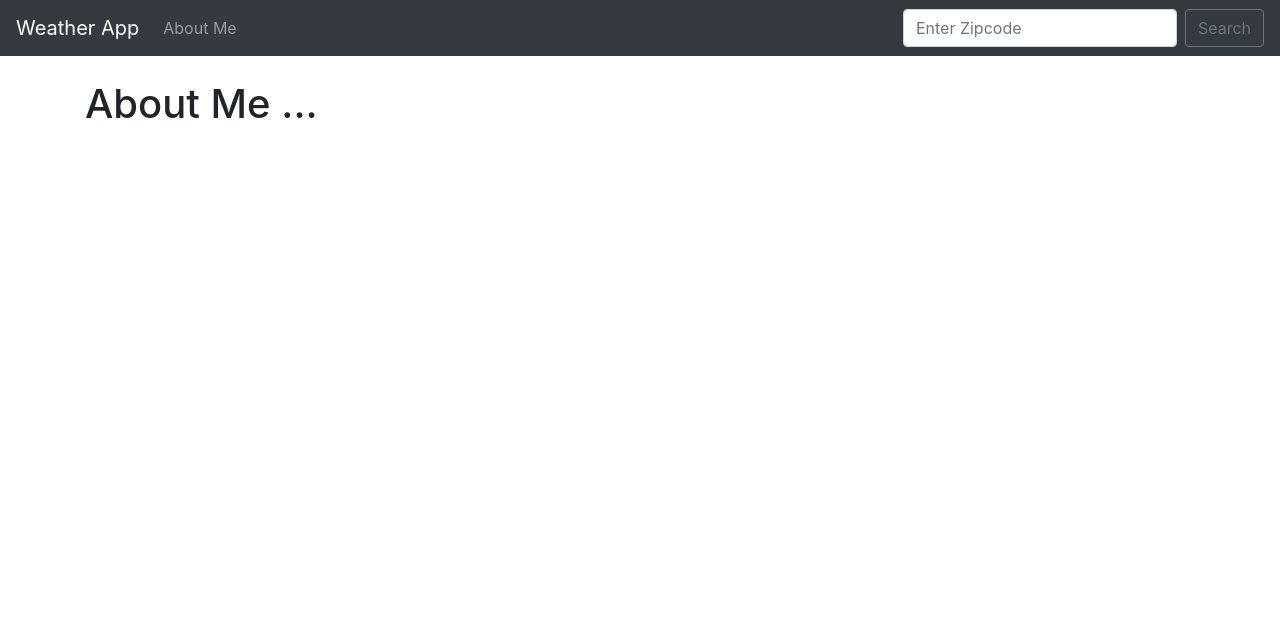
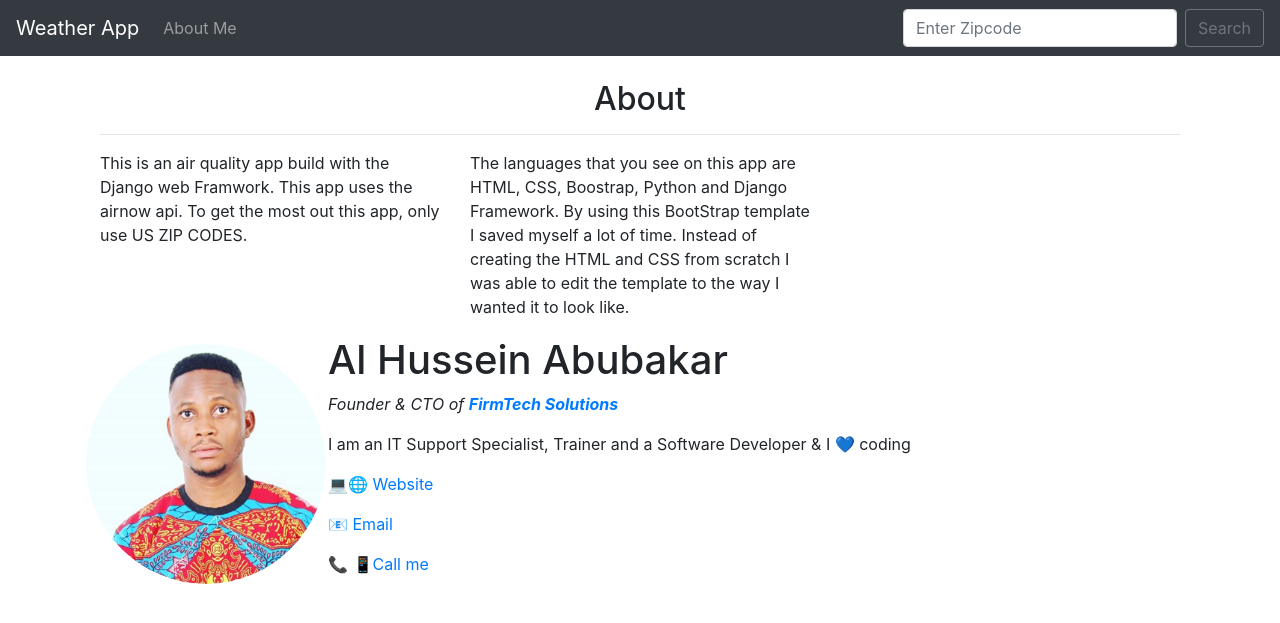
Before and after one commit to atldrake/WeatherApp, a Django app: template lookup/templates/about.html in a window 1280 px wide. Shown: the top 623 px of the page. Run offline with Django 3.2, Linux system fonts and the light colour scheme; the template is opened without the code that fills it, so the values that code supplies are empty; some libraries are stand-ins or nearby versions.

Commit message:
About me

```diff
--- a/lookup/templates/about.html
+++ b/lookup/templates/about.html
@@ -1,7 +1,55 @@
 {% extends 'base.html'%}
 
 {% block content %}
+<style>
+.img-circle{
+    border-radius: 50%;
 
-<h1>About Me ...</h1>
+}
+img{
+    display: inline-block;
+    vertical-align: middle;
+    height: auto;
+    border-style: none;
+}
+#about-img{
+    max-width: 15em;
+    position: relative;
+
+}
+</style>
+<!-- About Section -->
+
+<section class="success" id="about">
+    <div class="container">
+        <div class="row">
+            <div class="col-lg-12 text-center">
+                <h2>About</h2>
+                <hr class="star-light">
+            </div>
+        </div>
+        <div class="row">
+            <div class="col-lg-4 col-lg-offset-2">
+                <p>This is an air quality app build with the Django web Framwork. This app uses the airnow api. To get the most out this app, only use US ZIP CODES.</p>
+            </div>
+            <div class="col-lg-4">
+                <p>The languages that you see on this app are HTML, CSS, Boostrap, Python and Django Framework. By using this BootStrap template I saved myself a lot of time. Instead of creating the HTML and CSS from scratch I was able to edit the template to the way I wanted it to look like.</p>
+            </div>
+        </div>
+    </div>
+</section>
+<table cellspacing="20">
+    <tr>
+        <td><img class="img-circle" id="about-img" src="http://firmtechsolution.com/assets/images/Drake.png" alt="ATL Drake picture || FirmTech Soulutions picture"></td>
+        <td><h1>Al Hussein Abubakar</h1>
+            <p><em> Founder & CTO of <strong><a href="https://firmtechsolution.com/"> FirmTech Solutions</a></strong></em></p>
+            <p>I am an IT Support Specialist, Trainer and a Software Developer & I 💙 coding </p>
+            <p><a href="https://firmtechsolution.com/">💻🌐 Website</a></p>
+            <p><a href="mailto:atldrake532@gmail.com">📧 Email</a></p>
+            <p><a href="tel:+233249046210"> 📞 📱Call me</a></p>
+        </td>
+
+    </tr>
+</table>
 
 {% endblock %}
--- a/lookup/views.py
+++ b/lookup/views.py
@@ -1,6 +1,6 @@
 from django.shortcuts import render
 
-# Create your views here.
+# Create views here.
 def home(request):
     import json
     import requests
```
Also changed, not shown: lookup/images/Drake.png (added).
